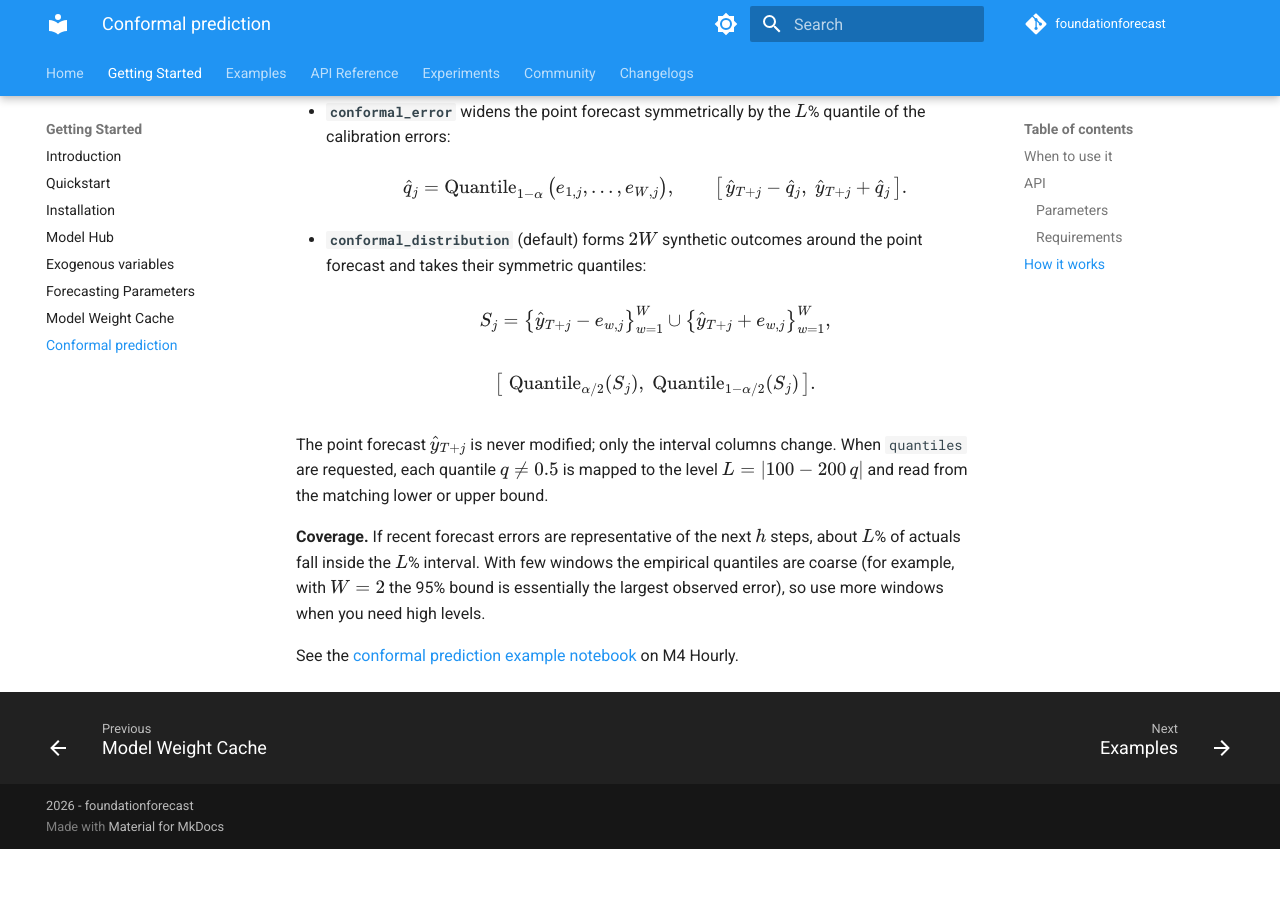
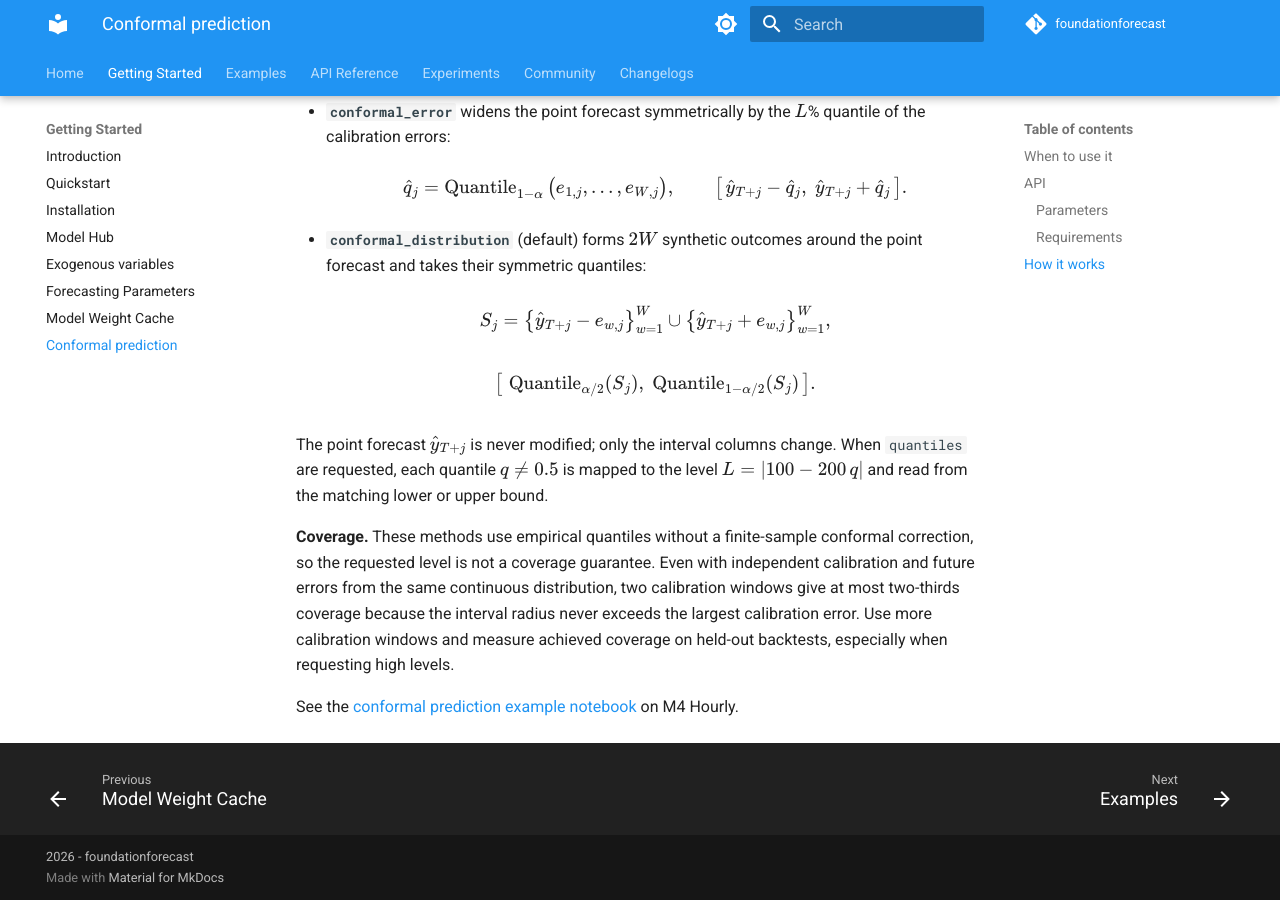
Before and after one commit to TimeCopilot/foundationforecast, an MkDocs documentation site: the page built from docs/conformal-prediction.md, in a window 1280 px wide and 900 px high, scrolled down 2216 px. Built offline with MkDocs 1.6.1 and Material for MkDocs 9.7.7, drawn with Linux system fonts in a browser that asks for light colours; comment, search, counter and statistics services are not loaded; before the commit the page ends 3065 px from its top, so only the background shows below that.

Commit message:
docs: add copilot comment
Clarify coverage limitations of empirical quantiles in conformal prediction methods.

Co-authored-by: Copilot Autofix powered by AI <175728472+Copilot@users.noreply.github.com>

```diff
--- a/docs/conformal-prediction.md
+++ b/docs/conformal-prediction.md
@@ -86,6 +86,6 @@ This gives \(W\) calibration errors per series and horizon step, so later steps,
 
 The point forecast \(\hat{y}_{T+j}\) is never modified; only the interval columns change. When `quantiles` are requested, each quantile \(q \neq 0.5\) is mapped to the level \(L = |100 - 200\,q|\) and read from the matching lower or upper bound.
 
-**Coverage.** If recent forecast errors are representative of the next \(h\) steps, about \(L\)% of actuals fall inside the \(L\)% interval. With few windows the empirical quantiles are coarse (for example, with \(W = 2\) the 95% bound is essentially the largest observed error), so use more windows when you need high levels.
+**Coverage.** These methods use empirical quantiles without a finite-sample conformal correction, so the requested level is not a coverage guarantee. Even with independent calibration and future errors from the same continuous distribution, two calibration windows give at most two-thirds coverage because the interval radius never exceeds the largest calibration error. Use more calibration windows and measure achieved coverage on held-out backtests, especially when requesting high levels.
 
 See the [conformal prediction example notebook](examples/conformal-prediction.ipynb) on M4 Hourly.
```
